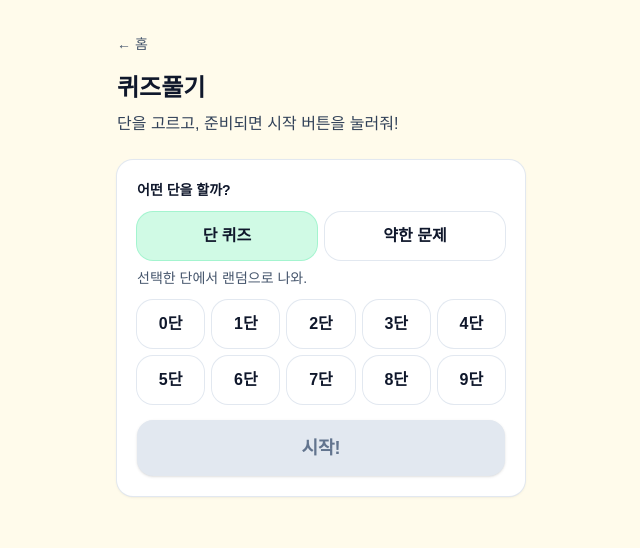
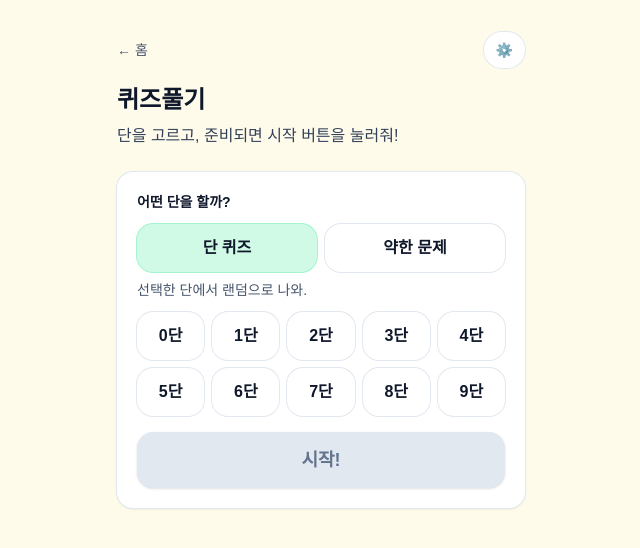
Before and after one commit to woairi/gugudan-kids, a Next.js app: page /quiz in a window 1280 px wide. Shown: the top 548 px of the page, without its empty margins (319-959 px from the left). Built offline with nearby package versions, Linux system fonts and the light colour scheme.

Commit message:
feat(ux): collapse quiz settings after start

```diff
--- a/src/app/quiz/page.tsx
+++ b/src/app/quiz/page.tsx
@@ -126,6 +126,7 @@ export default function QuizPage() {
   const [isFinalizing, setIsFinalizing] = useState(false);
   const finalizedRef = useRef(false);
   const [picked, setPicked] = useState<number | null>(null);
+  const [showSettings, setShowSettings] = useState(true);
   const [isRight, setIsRight] = useState<boolean | null>(null);
   const [message, setMessage] = useState<string>("콕 누르면 바로 알려줄게!");
 
@@ -242,6 +243,7 @@ export default function QuizPage() {
     setMessage("콕 누르면 바로 알려줄게!");
     setMessage("콕 누르면 바로 알려줄게!");
     setStartedAt(Date.now());
+    setShowSettings(false);
     setIsFinalizing(false);
     finalizedRef.current = false;
   }
@@ -320,6 +322,7 @@ export default function QuizPage() {
   return (
     <main className="min-h-dvh bg-amber-50 text-slate-900">
       <div className="mx-auto max-w-md px-5 py-8">
+        <div className="flex items-center justify-between">
         <button
           type="button"
           onClick={() => {
@@ -333,6 +336,16 @@ export default function QuizPage() {
         >
           ← 홈
         </button>
+
+        <button
+          type="button"
+          onClick={() => setShowSettings((v) => !v)}
+          className="rounded-full bg-white px-3 py-2 text-sm font-extrabold text-slate-700 ring-1 ring-slate-200 active:scale-[0.99]"
+          aria-label="설정 열기/닫기"
+        >
+          ⚙️
+        </button>
+      </div>
 
         <h1 className="mt-4 text-2xl font-extrabold">{mode === "mistakes" ? "틀린 문제 다시 풀기" : "퀴즈풀기"}</h1>
         <p className="mt-2 text-slate-700">{mode === "mistakes" ? "틀렸던 문제만 다시 풀어보자!" : "단을 고르고, 준비되면 시작 버튼을 눌러줘!"}</p>
@@ -368,6 +381,7 @@ export default function QuizPage() {
                   setPicked(null);
                   setIsRight(null);
                   setStartedAt(null);
+                  setShowSettings(true);
                 }}
                 className="h-14 rounded-2xl bg-white text-lg font-extrabold ring-1 ring-slate-200 active:scale-[0.99]"
               >
@@ -378,6 +392,7 @@ export default function QuizPage() {
         )}
 
         {/* 단 선택 */}
+        {showSettings && (
         <section className="mt-6 rounded-2xl bg-white p-5 shadow-sm ring-1 ring-slate-200">
           <div className="text-sm font-bold">어떤 단을 할까?</div>
           {mode !== "mistakes" && (
@@ -476,6 +491,7 @@ export default function QuizPage() {
           })()}
 
         </section>
+        )}
 
         {/* 문제 */}
         {current && (
```
Also changed, not shown: 1 other file (tests, documents, lock files or other folders).
